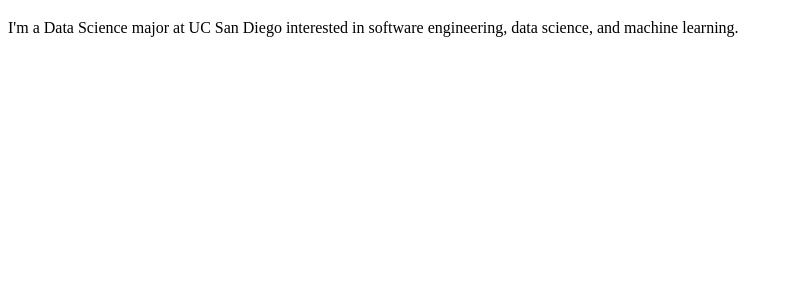
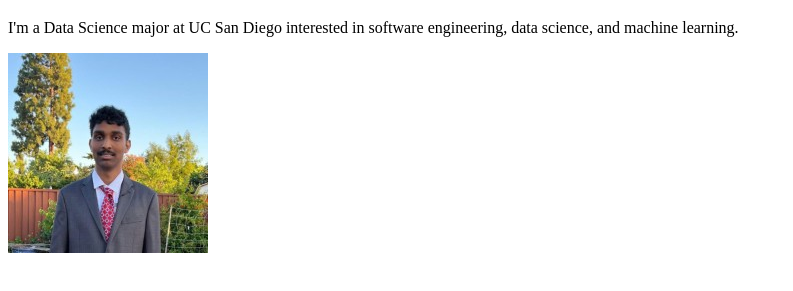
Before and after one commit to ashwinkannan100/portfolio, a plain HTML site: page index.html in a window 1280 px wide. Shown: the part 61-352 px from the top of the page, without its empty margins (0-793 px from the left). Drawn offline with Linux system fonts and the light colour scheme.

Commit message:
Added an image.

```diff
--- a/index.html
+++ b/index.html
@@ -8,5 +8,6 @@
 <body>
     <h1>Ashwin Kannan</h1>
     <p>I'm a Data Science major at UC San Diego interested in software engineering, data science, and machine learning.</p>
+    <img src="images/ashwin.jpeg" alt="Photo of Ashwin Kannan">
 </body>
 </html>
```
Also changed, not shown: images/ashwin.jpeg (added).
